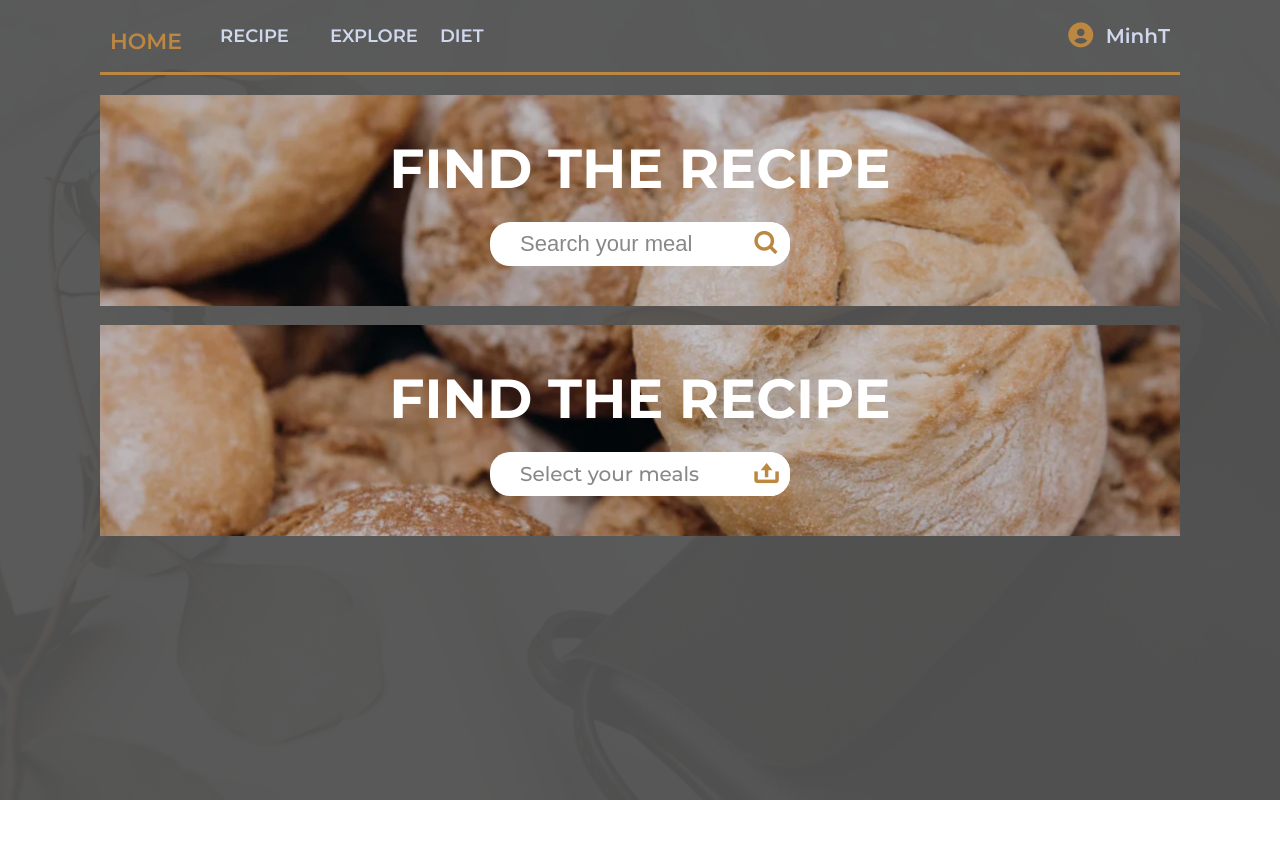
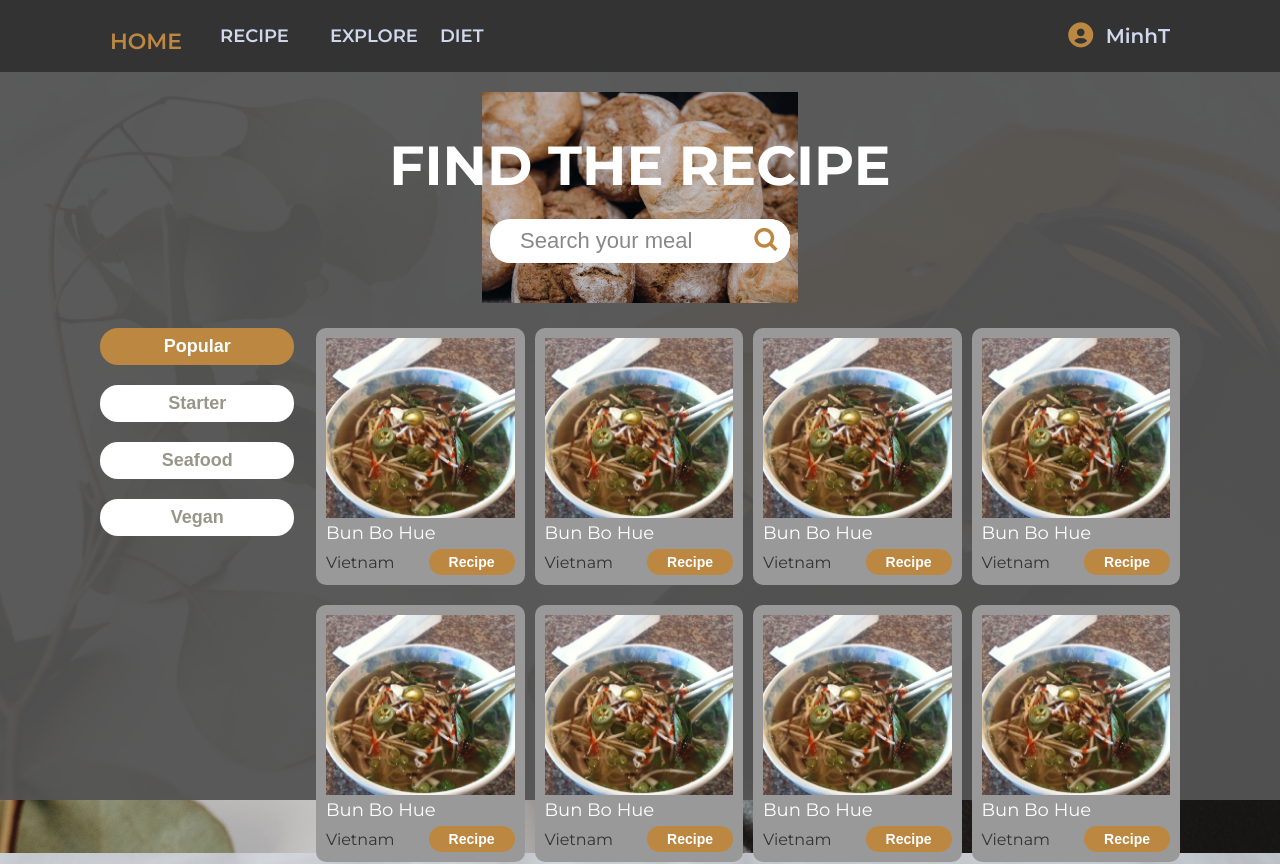
Before and after one commit to LBQTrung/keto_food_client, a React (Create React App) app: page / in a window 1280 px wide. Shown: the top 864 px of the page. Before the commit the page ends 800 px from the top, so only its background shows below. Built offline with nearby package versions, Linux system fonts and the light colour scheme.

Commit message:
3. Code meal list UI

```diff
--- a/src/App.js
+++ b/src/App.js
@@ -6,7 +6,7 @@ function App() {
   return (
     <div className='app'>
       <div className='background-overlay'></div>
-      <div className='wrapper grid'>
+      <div className='wrapper'>
         <Navbar />
         <Content />
       </div>
--- a/src/assets/css/app.css
+++ b/src/assets/css/app.css
@@ -1,7 +1,7 @@
 :root {
   --navbar-height: 100px;
-    --main-color: #BC8741;
-    --text-color: #D0D8EE;
+  --main-color: #bc8741;
+  --text-color: #d0d8ee;
 }
 
 body {
@@ -19,11 +19,11 @@ body {
 }
 
 .app .background-overlay {
-    position: absolute;
+  position: fixed;
   top: 0;
+  bottom: 0;
   left: 0;
-    width: 100%;
-    height: 100%;
+  right: 0;
   background-color: #545454; /* Màu xám với độ mờ 50% */
   opacity: 0.95;
   z-index: -1;
@@ -41,6 +41,7 @@ body {
   top: 0;
   left: 0;
   right: 0;
+  background-color: #333;
 }
 
 .navbar-content {
@@ -95,8 +96,6 @@ body {
   color: var(--text-color);
 }
 
-
-
 hr {
   height: 3px;
   border: none;
@@ -107,9 +106,10 @@ hr {
 
 .content {
   margin-top: 20px;
+  padding-bottom: 20px;
 }
 
-/* Search in Content */
+/* Search Section in Content */
 .search {
   background-image: url('../image/background2.jpg'); /* Thay 'background.jpg' bằng đường dẫn đến hình nền của bạn */
   background-size: contain;
@@ -129,7 +129,6 @@ hr {
   display: flex;
   justify-content: center;
   margin-top: 20px;
-
 }
 
 .search-form-group {
@@ -189,3 +188,101 @@ hr {
   font-weight: 500;
   line-height: 44px;
 }
+
+/* Meal section in Content */
+.meal-section {
+  margin-top: 25px;
+}
+
+/* Catelog side bar */
+.catelog {
+  width: 100%;
+}
+
+.catelog-list {
+  list-style: none;
+}
+
+.catelog-item {
+  width: 100%;
+  /* margin-top: 10px; */
+}
+
+.catelog-item:not(:first-child) {
+  margin-top: 20px;
+}
+
+.catelog-item-link {
+  outline: none;
+  border: none;
+  text-decoration: none;
+  font-size: 18px;
+  font-weight: 600;
+  color: #98968a;
+  background-color: #ffffff;
+  width: 90%;
+  padding: 8px 0;
+  border-radius: 18px;
+}
+
+.catelog-item-link:hover {
+  cursor: pointer;
+  background-color: var(--main-color);
+  color: #fff;
+}
+
+.catelog-item-link--active {
+  background-color: var(--main-color);
+  color: #fff;
+}
+
+/* Meal item */
+.meal-item {
+  width: 100%;
+  background-color: #999;
+  padding: 10px;
+  border-radius: 10px;
+}
+
+.meal-item-image {
+  width: 100%;
+  height: 180px;
+  object-fit: cover;
+}
+
+.meal-item-name {
+  font-size: 18px;
+  font-weight: 400;
+  color: #fff;
+  white-space: nowrap;
+  overflow: hidden;
+  text-overflow: ellipsis;
+}
+
+.meal-item-origin-and-button {
+  margin-top: 5px;
+  display: flex;
+  justify-content: space-between;
+  align-items: center;
+}
+
+.meal-item-origin {
+  font-size: 16px;
+  color: #333;
+}
+
+.meal-item-button {
+  border: none;
+  outline: none;
+  color: #fff;
+  background-color: var(--main-color);
+  padding: 5px 20px;
+  border-radius: 15px;
+  font-size: 14px;
+  font-weight: 700;
+}
+
+.meal-item-button:hover {
+  cursor: pointer;
+  opacity: 0.8;
+}
--- a/src/assets/css/index.css
+++ b/src/assets/css/index.css
@@ -5,48 +5,31 @@
 }
 
 html {
-  font-family: "Montserrat", sans-serif;
+  font-family: 'Montserrat', sans-serif;
 }
 
 /* Responsive */
 
-.grid{
+.grid {
   width: 1080px;
   max-width: 100%;
   margin: 0 auto;
 }
 
-.grid__full-width{
+.grid__full-width {
   width: 100%;
 }
 
-.grid__row{
-  width: 100%;
-  display: flex;
-  flex-wrap: wrap;
-  margin-left: -5px;
-  margin-right: -5px;
+.grid-container-2-10 {
+  display: grid;
+  grid-template-columns: 20% 80%;
 }
 
-.grid__column-2{
-  width: calc(100% / 12 * 2);
-  padding-left: 5px;
-  padding-right: 5px;
+.grid-container-3-3-3-3 {
+  display: grid;
+  grid-template-columns: auto auto auto auto;
+  column-gap: 10px;
+  row-gap: 20px;
 }
 
-.grid__column-2-10{
-  width: 20%;
-  padding-left: 5px;
-  padding-right: 5px;
-}
-
-.grid__column-10{
-  width: calc(100% / 12 * 10);
-  padding-left: 5px;
-  padding-right: 5px;
-  display: flex;
-  flex-wrap: wrap;
-}
-
-
 /* End Responsive */
--- /dev/null
+++ b/src/components/catelogSideBar.components.js
@@ -0,0 +1,22 @@
+const CatelogSideBar = () => {
+  return (
+    <div className='catelog'>
+      <ul className='catelog-list'>
+        <li className='catelog-item'>
+          <button className='catelog-item-link catelog-item-link--active'>Popular</button>
+        </li>
+        <li className='catelog-item'>
+          <button className='catelog-item-link'>Starter</button>
+        </li>
+        <li className='catelog-item'>
+          <button className='catelog-item-link'>Seafood</button>
+        </li>
+        <li className='catelog-item'>
+          <button className='catelog-item-link'>Vegan</button>
+        </li>
+      </ul>
+    </div>
+  )
+}
+
+export default CatelogSideBar
--- a/src/components/content.components.js
+++ b/src/components/content.components.js
@@ -1,11 +1,11 @@
+import MealsListByCatelog from './mealListByCatelog.components'
 import Search from './search.components'
 
 const Content = () => {
   return (
-    <div className='content'>
+    <div className='content grid'>
       <Search searchType='text' />
-      <br />
-      <Search searchType='file' />
+      <MealsListByCatelog />
     </div>
   )
 }
--- /dev/null
+++ b/src/components/mealItem.components.js
@@ -0,0 +1,16 @@
+import testImage from '../assets/image/bunbo.jpg'
+
+const MealItem = () => {
+  return (
+    <div className='meal-item'>
+      <img src={testImage} alt='bunbohue' className='meal-item-image' />
+      <h2 className='meal-item-name'>Bun Bo Hue</h2>
+      <div className='meal-item-origin-and-button'>
+        <span className='meal-item-origin'>Vietnam</span>
+        <button className='meal-item-button'>Recipe</button>
+      </div>
+    </div>
+  )
+}
+
+export default MealItem
--- /dev/null
+++ b/src/components/mealList.components.js
@@ -0,0 +1,26 @@
+import MealItem from './mealItem.components'
+
+const MealsList = () => {
+  return (
+    <div className='grid-container-3-3-3-3'>
+      <MealItem />
+      <MealItem />
+      <MealItem />
+      <MealItem />
+      <MealItem />
+      <MealItem />
+      <MealItem />
+      <MealItem />
+      <MealItem />
+      <MealItem />
+      <MealItem />
+      <MealItem />
+      <MealItem />
+      <MealItem />
+      <MealItem />
+      <MealItem />
+    </div>
+  )
+}
+
+export default MealsList
--- /dev/null
+++ b/src/components/mealListByCatelog.components.js
@@ -0,0 +1,17 @@
+import CatelogSideBar from './catelogSideBar.components'
+import MealsList from './mealList.components'
+
+const MealsListByCatelog = (mealsPerRow) => {
+  return (
+    <div className='meal-section grid-container-2-10'>
+      <div className='grid-item-2'>
+        <CatelogSideBar />
+      </div>
+      <div className='grid-item-10'>
+        <MealsList />
+      </div>
+    </div>
+  )
+}
+
+export default MealsListByCatelog
--- a/src/components/navbar.components.js
+++ b/src/components/navbar.components.js
@@ -1,7 +1,7 @@
 const Navbar = () => {
   return (
     <nav className='navbar'>
-      <div className='navbar-content'>
+      <div className='navbar-content grid'>
         <ul className='navbar-list'>
           <li className='navbar-item navbar-item--active'>HOME</li>
           <li className='navbar-item'>RECIPE</li>
@@ -15,7 +15,6 @@ const Navbar = () => {
           <span className='navbar-user-name'>MinhT</span>
         </div>
       </div>
-      <hr />
     </nav>
   )
 }
```
Also changed, not shown: src/assets/image/bunbo.jpg (added). Lines whose indentation alone changed are shown as unchanged.
